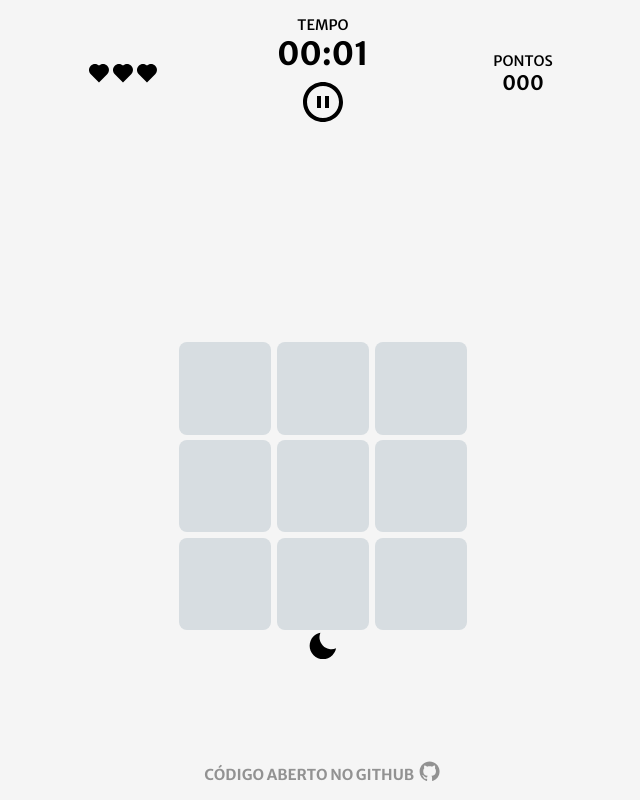
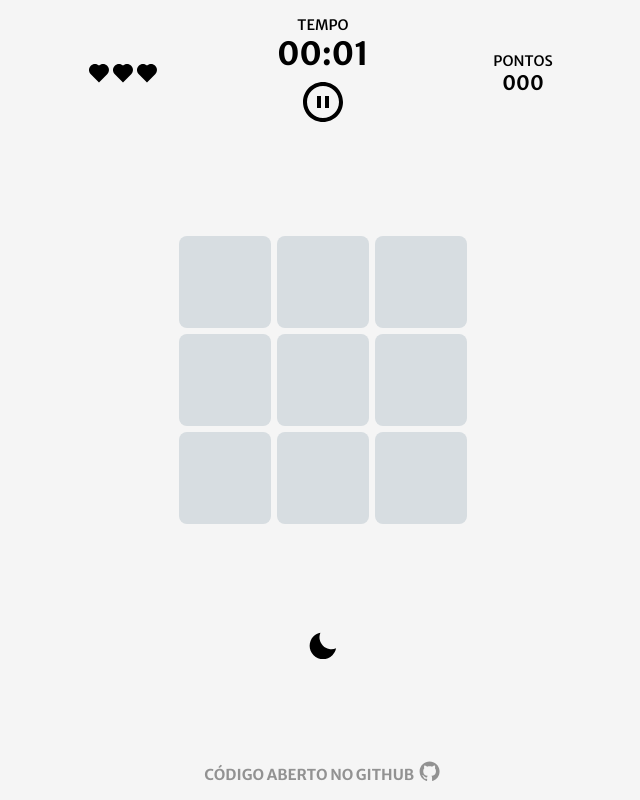
Before and after one commit to P0sseid0n/Tile-Memory, a Vue app: page / in a window 1280 px wide. Both pictures are taken after a click on the button "COMEÇAR JOGO". Shown: the whole page, without its empty margins (317-957 px from the left). Built offline with nearby package versions, Linux system fonts and the light colour scheme.

Commit message:
Correção de posicionamento do board

```diff
--- a/src/components/GameScreen.vue
+++ b/src/components/GameScreen.vue
@@ -37,7 +37,9 @@ const gameStore = useGameStore()
             <h5>{{ gameStore.points.toString().padStart(3, '0') }}</h5>
          </div>
       </header>
-      <Board />
+      <div id="BoardContainer">
+         <Board />
+      </div>
    </main>
 </template>
 
@@ -135,4 +137,12 @@ a {
       vertical-align: text-bottom;
    }
 }
+
+#BoardContainer {
+   display: flex;
+   justify-content: center;
+   align-items: center;
+   width: 100%;
+   flex: 1;
+}
 </style>
```
